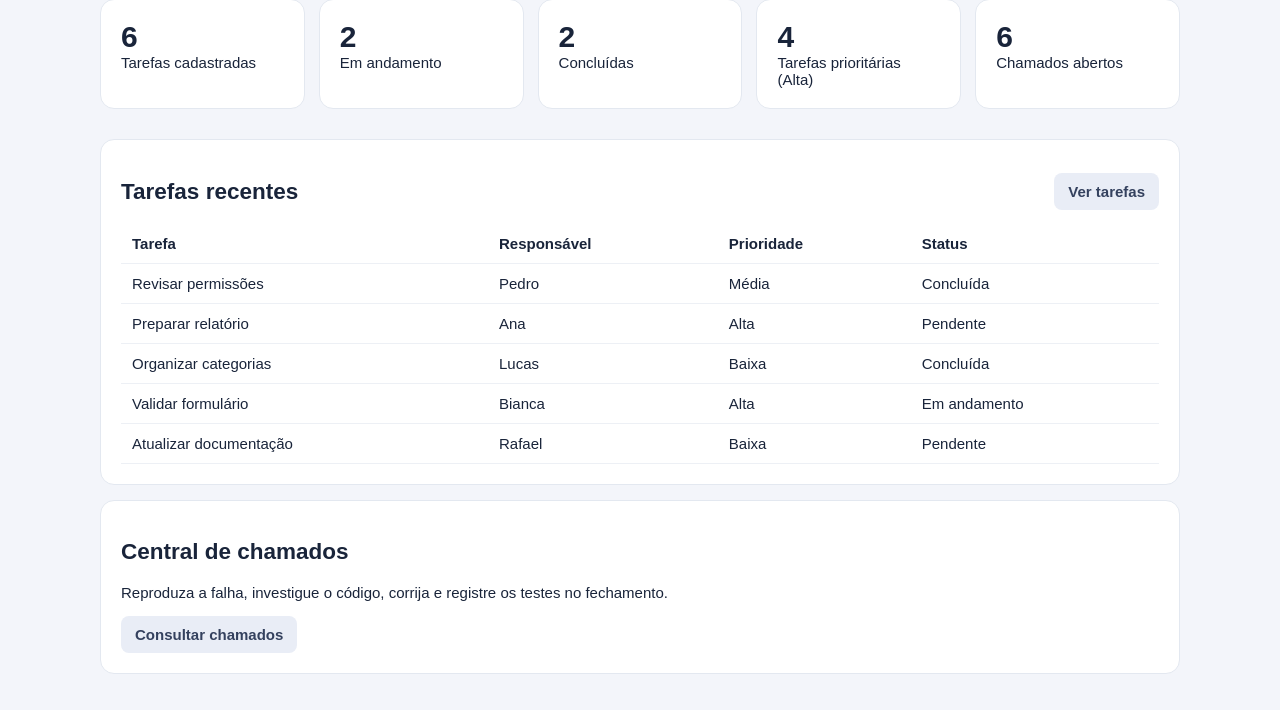
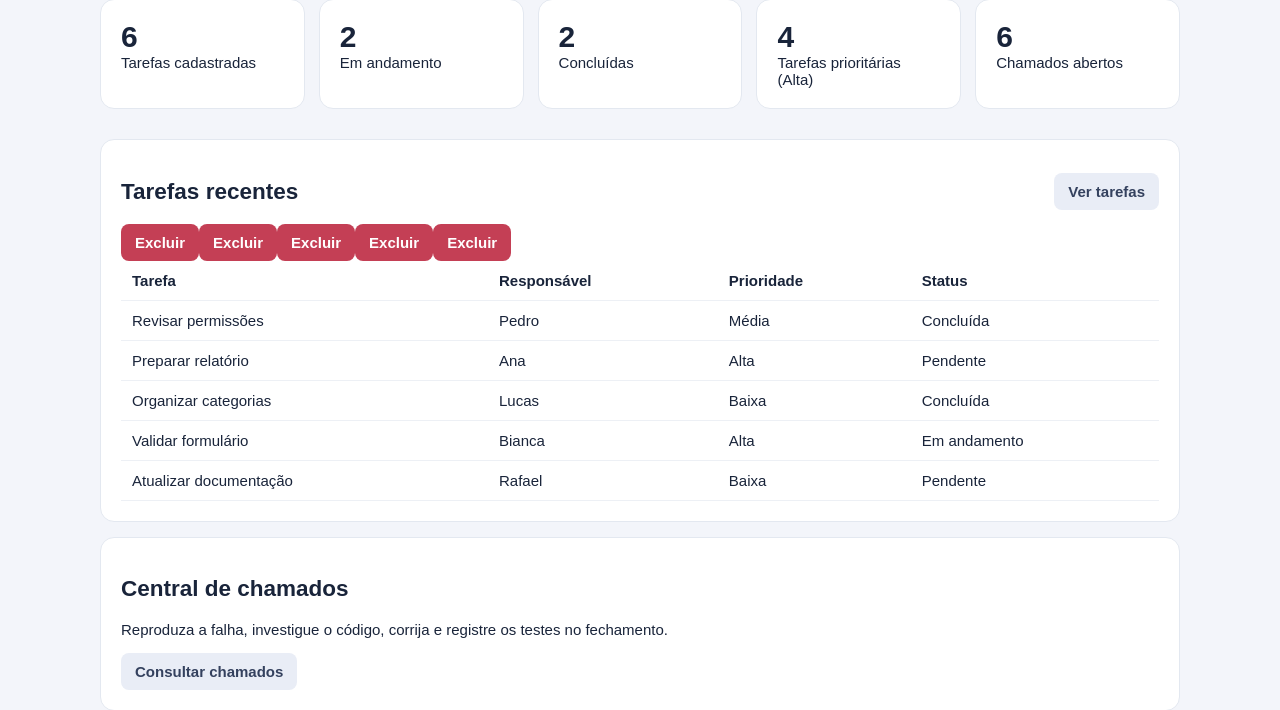
Before and after one commit to Slvrcoder/taskflow, a PHP site: page / in a window 1280 px wide. Shown: the part 247-957 px from the top of the page. Run offline with PHP 8.4, Linux system fonts and the light colour scheme; data comes from the database, SQL or seed files in the repository.

Commit message:
6 corrigida

```diff
--- a/index.php
+++ b/index.php
@@ -36,6 +36,7 @@ require 'includes/header.php'; ?><div class="head">
                     <td><?= htmlspecialchars($t['responsavel']) ?></td>
                     <td><?= $t['prioridade'] ?></td>
                     <td><?= $t['status'] ?></td>
+                    <a class="btn red" href="excluir.php?id=<?= $t['id'] ?>" onclick="return confirm('Tem certeza que deseja excluir esta tarefa?')">Excluir</a>
                 </tr><?php endforeach; ?>
         </table>
     </div>
--- a/tarefas/index.php
+++ b/tarefas/index.php
@@ -65,7 +65,7 @@ require '../includes/header.php';
                     <td><?= htmlspecialchars($t['status']) ?></td>
                     <td>
                         <a class="btn gray" href="form.php?id=<?= $t['id'] ?>">Editar</a>
-                        <a class="btn red" href="excluir.php?id=<?= $t['id'] ?>">Excluir</a>
+                        <a class="btn red" href="excluir.php?id=<?= $t['id'] ?>" onclick="return confirm('Tem certeza que deseja excluir esta tarefa?')">Excluir</a>
                     </td>
                 </tr>
             <?php endforeach; ?>
```
